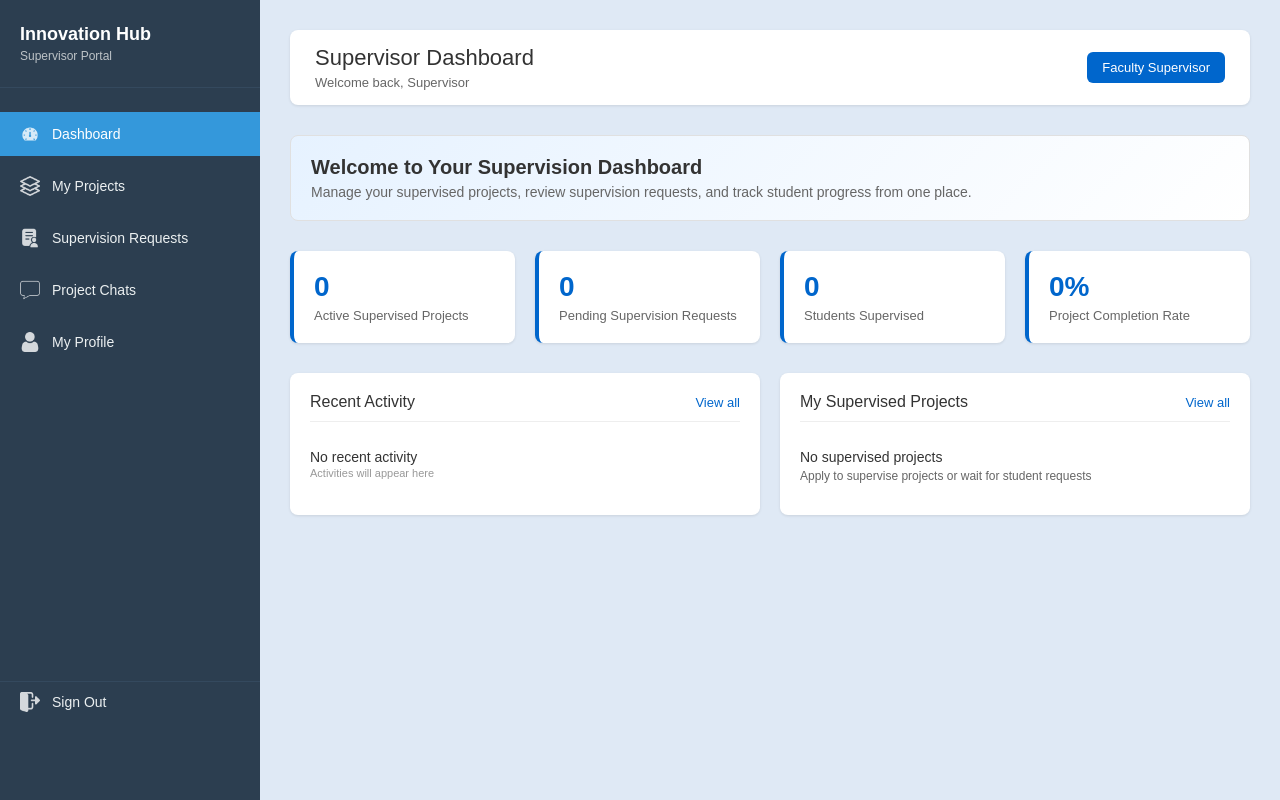
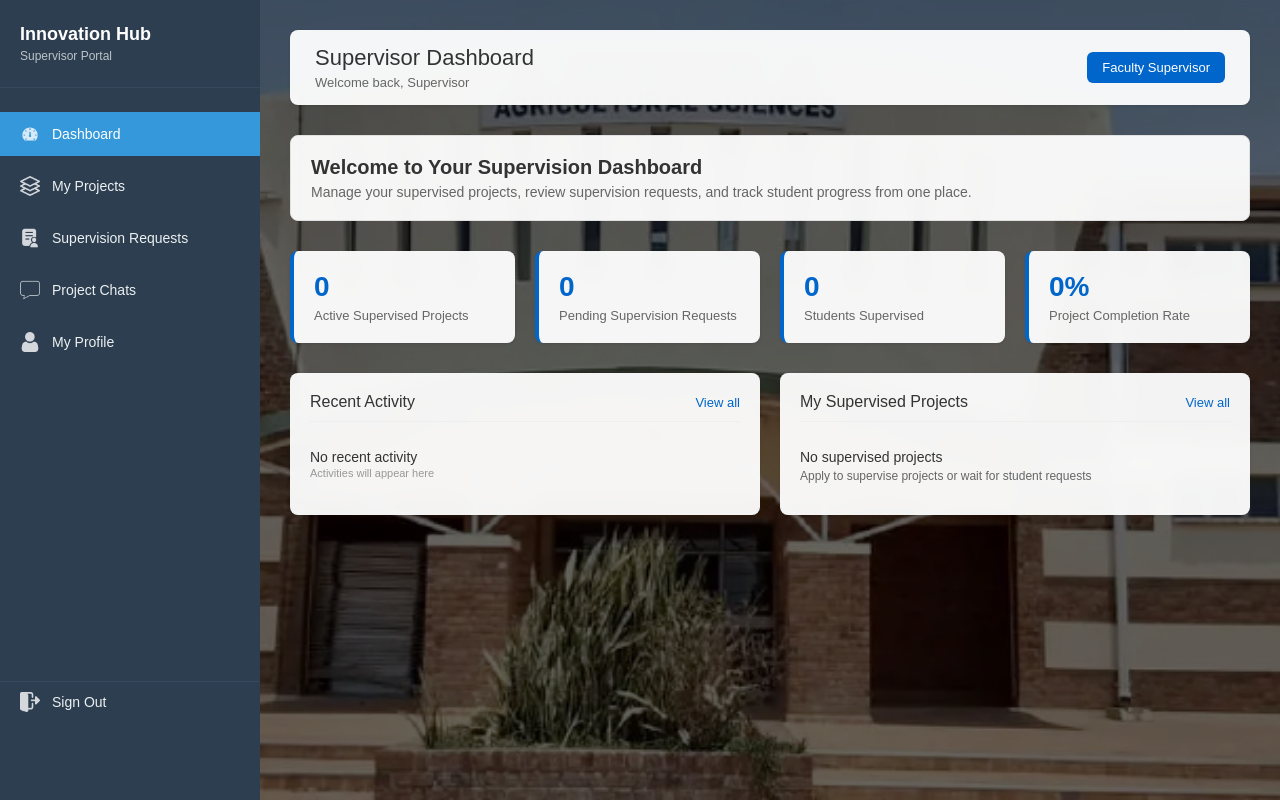
Before and after one commit to Itaivera21/Lupane-State-University-Innovation-Hub, a Python web app: template templates/supervisor/supervisor_dashboard.html in a window 1280 px wide. Run offline with Jinja, Linux system fonts and the light colour scheme; the template is opened without the code that fills it, so the values that code supplies are empty.

Commit message:
new commit

```diff
--- a/templates/supervisor/supervisor_dashboard.html
+++ b/templates/supervisor/supervisor_dashboard.html
@@ -16,9 +16,26 @@
         }
 
         body {
-            background: #dfe9f5;
+            min-height: 100vh;
+            background-image: url("{{ url_for('static', filename='Images/lupane-state-university.jpg') }}");
+            background-size: cover;
+            background-position: center;
+            background-attachment: fixed;
+            position: relative;
             display: flex;
             min-height: 100vh;
+        }
+
+        /* Dark overlay for better text readability */
+        body::before {
+            content: '';
+            position: fixed;
+            top: 0;
+            left: 0;
+            width: 100%;
+            height: 100%;
+            background: rgba(0, 0, 0, 0.6);
+            z-index: -1;
         }
 
         /* Mobile Menu Button */
@@ -144,7 +161,8 @@
             justify-content: space-between;
             align-items: center;
             margin-bottom: 30px;
-            background: white;
+            background: rgba(255, 255, 255, 0.95);
+            backdrop-filter: blur(10px);
             padding: 15px 25px;
             border-radius: 8px;
             box-shadow: 0 1px 3px rgba(0,0,0,0.1);
@@ -201,7 +219,8 @@
         }
 
         .stat-card {
-            background: white;
+            background: rgba(255, 255, 255, 0.95);
+            backdrop-filter: blur(10px);
             border-radius: 8px;
             padding: 20px;
             box-shadow: 0 1px 3px rgba(0,0,0,0.1);
@@ -236,7 +255,8 @@
         }
 
         .card {
-            background: white;
+            background: rgba(255, 255, 255, 0.95);
+            backdrop-filter: blur(10px);
             border-radius: 8px;
             box-shadow: 0 1px 3px rgba(0,0,0,0.1);
             padding: 20px;
@@ -386,7 +406,8 @@
 
         /* Welcome Section */
         .welcome-section {
-            background: linear-gradient(135deg, #e6f2ff 0%, #ffffff 100%);
+            background: rgba(255, 255, 255, 0.95);
+            backdrop-filter: blur(10px);
             border-radius: 8px;
             padding: 20px;
             margin-bottom: 30px;
```
